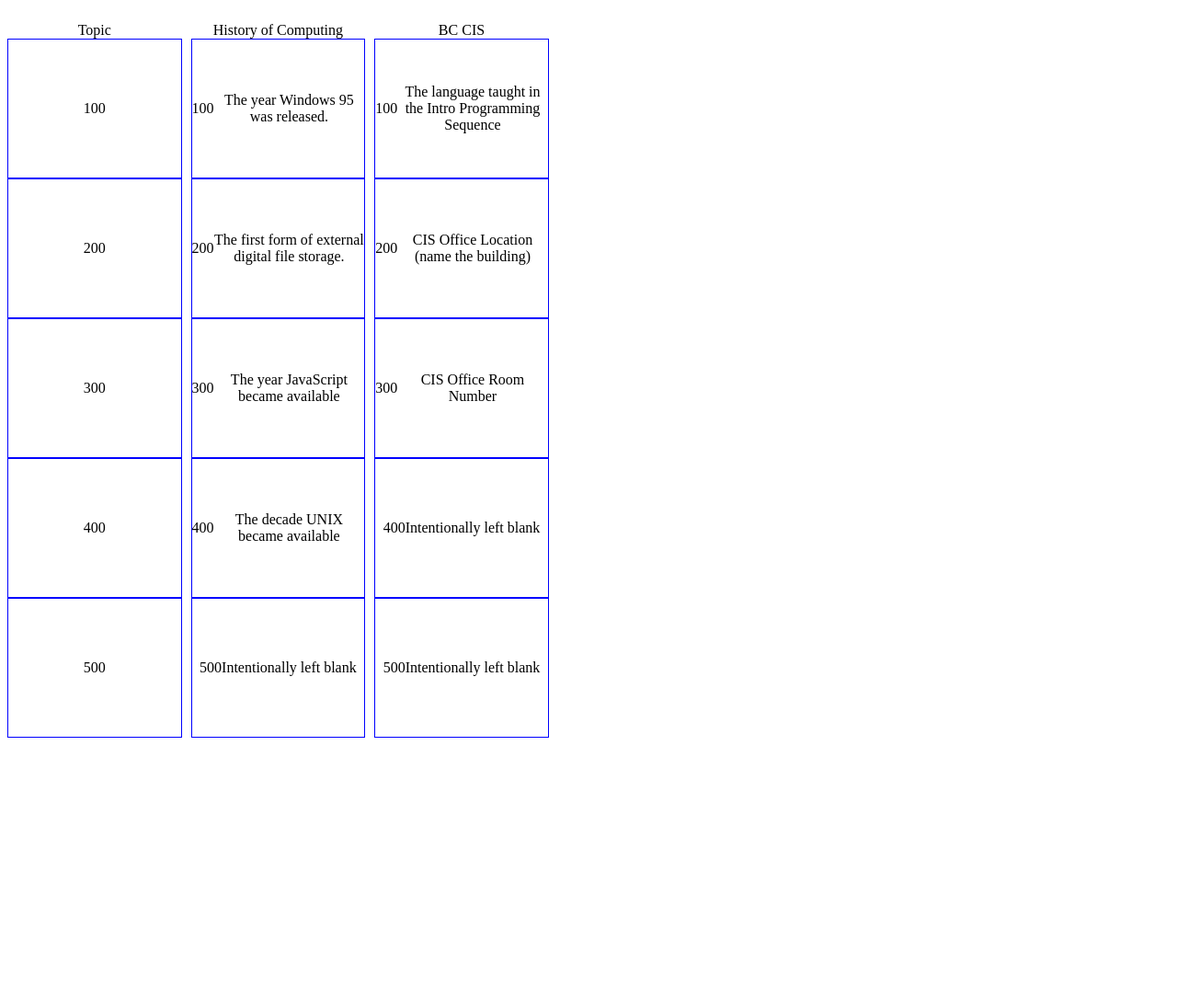
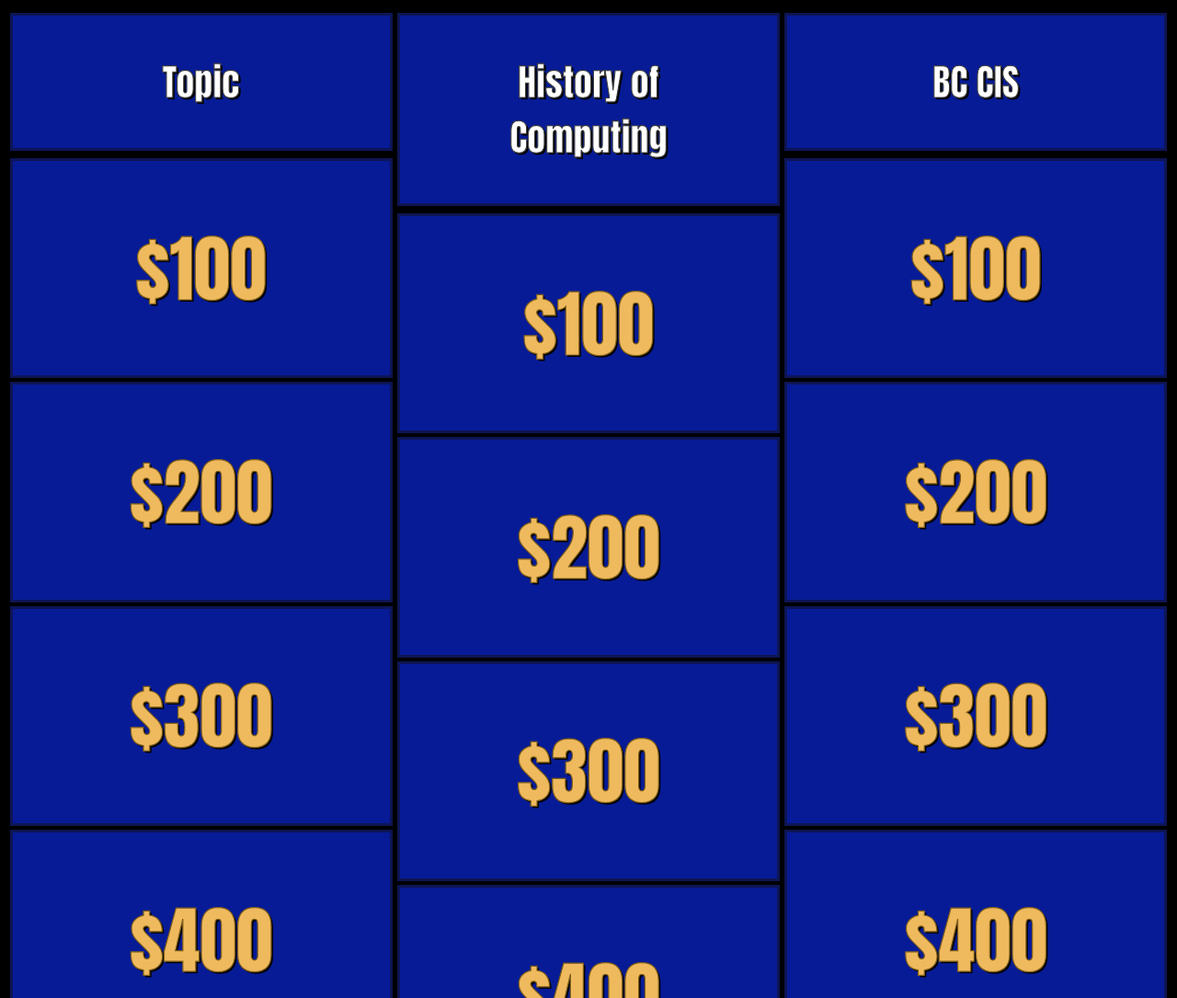
Before and after one commit to bc-cisc3140/jeopardy, a website: page src/ui/gameboard.html in a window 1280 px wide. Shown: the top 1085 px of the page at 92% size. Before the commit the page ends 826 px from the top, so only its background shows below. Drawn offline with Linux system fonts and the light colour scheme; no server answers.

Commit message:
Wrote CSS/HTML to match real Jeopardy game

```diff
--- a/src/ui/css/style.css
+++ b/src/ui/css/style.css
@@ -2,25 +2,45 @@
 body {
   display: flex;
   flex-direction: row;
+  background-color: black;
 }
 
 ul {
   display: flex;
   flex-direction: column;
   height: 100%;
-  margin-right: 10px;
+  margin: 0.5% 0.2% 0.5% 0.2%;
   padding: 0;
   text-align: center;
-  width: calc(15%);
+  width: calc(55%);
 }
 
 li {
+  font-family: Impact, fantasy;
   align-items: center;
   display: inline-flex;
   justify-content: center;
+  background-color:rgb(7,27,150);
+  color:rgb(239, 186, 94);
+  padding:10%;
+  text-shadow:2px 2px black;
+  margin-bottom: 1%;
+  border-color: rgb(14,21,84);
+  border-width: -2px;
+  border-style: solid;
 }
 
 li:not(:first-child) {
-  border: 1px solid blue;
-  height:150px; align-items:center;
+  height:150px;
+  align-items:center;
+  font-size: 80px;
+  -webkit-text-stroke-color: rgb(128,95,26);
+  -webkit-text-stroke-width: 1.2px;
 }
+li:first-child{
+  color: white;
+  font-size: 40px;
+  margin-bottom: 2%;
+  -webkit-text-stroke-color: rgb(62, 62, 62);
+  -webkit-text-stroke-width: 1.1px;
+}
--- a/src/ui/gameboard.html
+++ b/src/ui/gameboard.html
@@ -11,27 +11,27 @@
   <body>
     <ul>
       <li>Topic</li>
-      <li>100</li>
-      <li>200</li>
-      <li>300</li>
-      <li>400</li>
-      <li>500</li>
+      <li>$100</li>
+      <li>$200</li>
+      <li>$300</li>
+      <li>$400</li>
+      <li>$500</li>
     </ul>
-    <ul>
+    <ul> <!-- Dummy questions previously in class:question were moved to comment in questions.js -->
       <li>History of Computing</li>
-      <li>100<div class="question">The year Windows 95 was released.</div></li>
-      <li>200<div class="question">The first form of external digital file storage.</div></li>
-      <li>300<div class="question">The year JavaScript became available</div></li>
-      <li>400<div class="question">The decade UNIX became available</div></li>
-      <li>500<div class="question">Intentionally left blank</div></li>
+      <li>$100<div class="question"></div></li>
+      <li>$200<div class="question"></div></li>
+      <li>$300<div class="question"></div></li>
+      <li>$400<div class="question"></div></li>
+      <li>$500<div class="question"></div></li>
     </ul>
-    <ul>
+    <ul> <!-- Dummy questions previously in class:question were moved to comment in questions.js -->
       <li>BC CIS</li>
-      <li>100<div class="question">The language taught in the Intro Programming Sequence</li>
-      <li>200<div class="question">CIS Office Location (name the building)</li>
-      <li>300<div class="question">CIS Office Room Number</div></li>
-      <li>400<div class="question">Intentionally left blank</div></li>
-      <li>500<div class="question">Intentionally left blank</div></li>
+      <li>$100<div class="question"></li>
+      <li>$200<div class="question"></li>
+      <li>$300<div class="question"></div></li>
+      <li>$400<div class="question"></div></li>
+      <li>$500<div class="question"></div></li>
     </ul>
 
     <div id="fruits"></div>
--- a/src/ui/js/questions.js
+++ b/src/ui/js/questions.js
@@ -6,3 +6,27 @@ async function showQuestions() {
   //load into webpage
   document.getElementById("fruits").innerText = fruits.data.map(a => a.name).join(", ");
 }
+
+/*
+These questions were in the HTML file as examples.
+I have moved them here for later use as I make the front-end. - Taseen Islam
+
+History of Computing
+- (100) - The year Windows 95 was released.
+- (200) - The first form of external digital file storage.
+- (300) - The year JavaScript became available
+- (400) - The decade UNIX became available
+- (500) - Intentionally left blank
+
+BC CIS
+- (100) - The language taught in the Intro Programming Sequence
+- (200) - CIS Office Location (name the building)
+- (300) - CIS Office Room Number
+- (400) - Intentionally left blank
+- (500) - Intentionally left blank
+
+*/
+
+function dailyDouble(ddQuestion) {
+
+}
```
